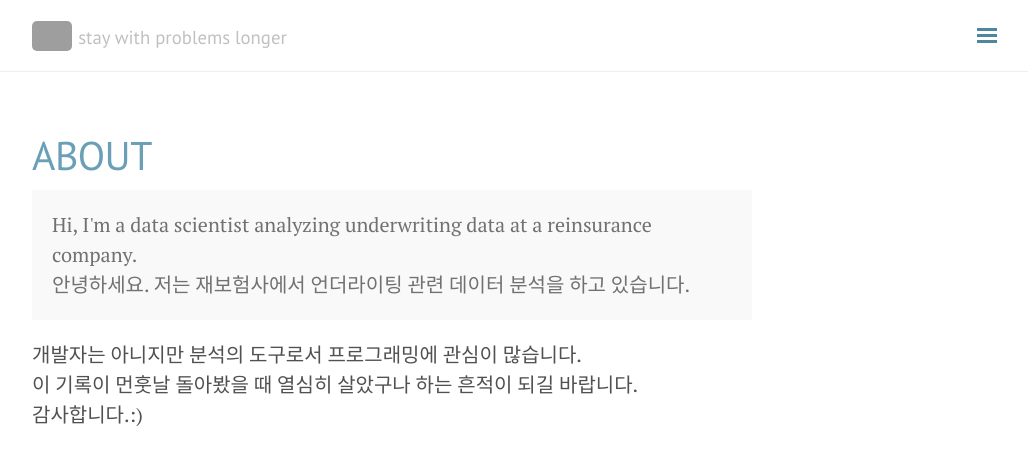
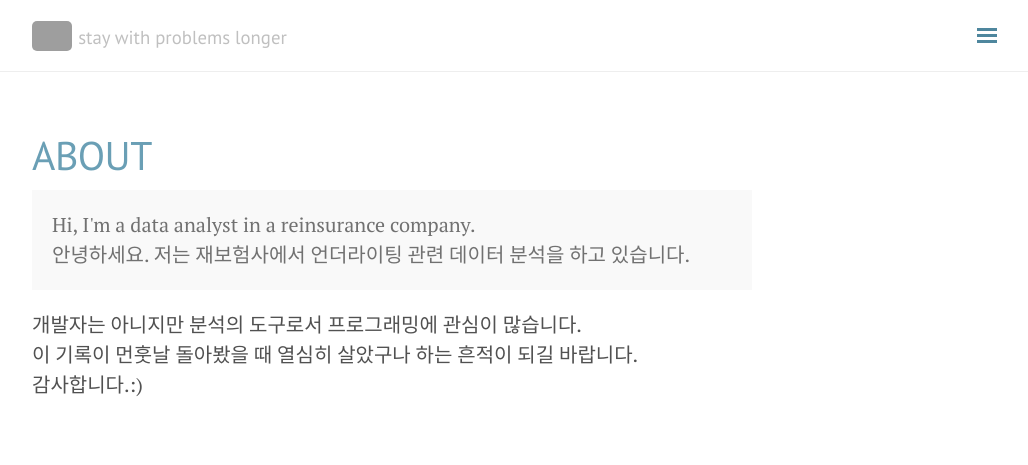
Before and after one commit to seokhoonj/seokhoonj.github.io, a Jekyll site: the page built from about.md, in a window 1280 px wide. Shown: the top 465 px of the page, without its empty margins (248-1276 px from the left). Built offline with Jekyll 4.4.1, drawn with Linux system fonts in a browser that asks for light colours; nearby versions of some CDN libraries; comment, search, counter and statistics services are not loaded; grey boxes are pictures that could not be loaded.

Commit message:
modify about.md

```diff
--- a/about.md
+++ b/about.md
@@ -4,7 +4,7 @@ title: About
 ---
 
 <p class="message">
-  Hi, I'm a data scientist analyzing underwriting data at a reinsurance company.<br>
+  Hi, I'm a data analyst in a reinsurance company.<br>
   안녕하세요. 저는 재보험사에서 언더라이팅 관련 데이터 분석을 하고 있습니다.<br>
 </p>
 
```
